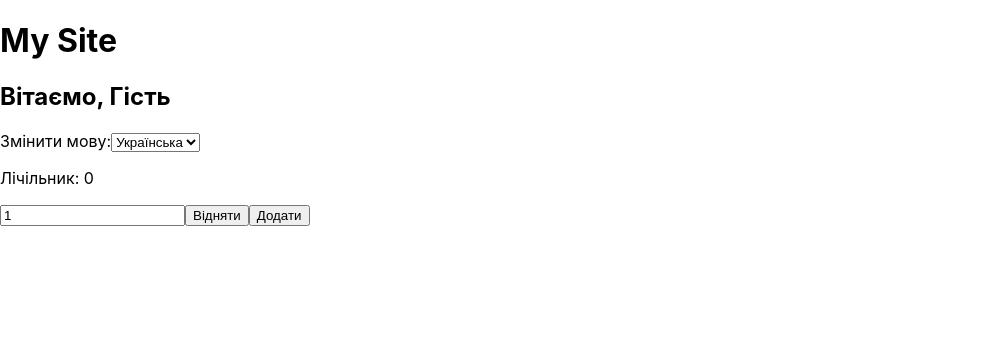
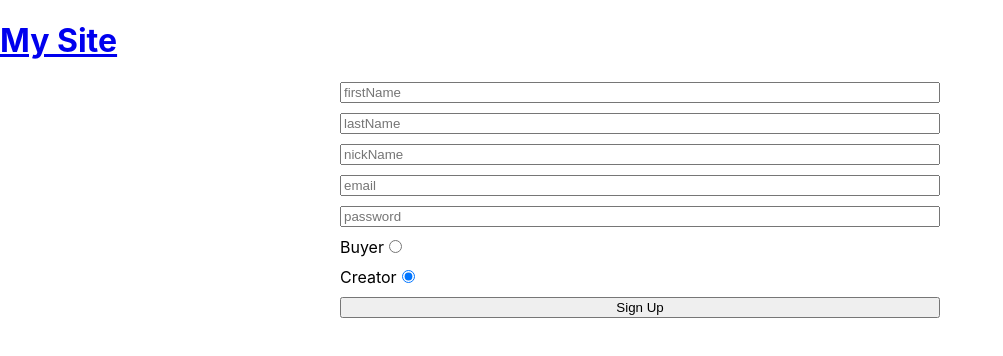
Before and after one commit to freshcourses-fe/redux-app, a React (Create React App) app: page /signup in a window 1280 px wide. Shown: the top 356 px of the page, without its empty margins (0-1003 px from the left). Built offline with nearby package versions, Linux system fonts and the light colour scheme.

Commit message:
Add SignUp Page

```diff
--- a/src/App.jsx
+++ b/src/App.jsx
@@ -1,13 +1,16 @@
 import React from 'react';
-import Counter from './components/Counter/Counter';
-import Header from './components/Header';
+import { BrowserRouter as Router, Switch, Route } from 'react-router-dom';
+import Home from './pages/Home';
+import SignUpPage from './pages/SignUpPage';
 
 const App = () => {
   return (
-    <>
-      <Header />
-      <Counter />
-    </>
+    <Router>
+      <Switch>
+        <Route exact path="/" component={Home} />
+        <Route exact path="/signup" component={SignUpPage} />
+      </Switch>
+    </Router>
   );
 };
 
--- /dev/null
+++ b/src/components/Header/Header.module.scss
@@ -0,0 +1,13 @@
+.header {
+  display: flex;
+  justify-content: space-between;
+  align-items: center;
+}
+
+.btnContainer {
+  margin-top: 10px;
+  > * {
+
+    margin-right: 10px;
+  }
+}
--- a/src/components/Header/index.jsx
+++ b/src/components/Header/index.jsx
@@ -3,11 +3,14 @@ import { connect } from 'react-redux';
 import CONSTANTS from '../../constants';
 import translations from './translations.json';
 import * as actionCreators from './../../actions';
+import { Link } from 'react-router-dom';
 
+import styles from './Header.module.scss';
 const Header = (props) => {
   const { user, lang, changeLang } = props;
 
-  const { greetingText, guestName, changeLangLabel } = translations[lang];
+  const { greetingText, guestName, changeLangLabel, signUp, signIn } =
+    translations[lang];
 
   const handleSelect = ({ target: { value } }) => changeLang(value);
 
@@ -17,19 +20,37 @@ const Header = (props) => {
     </option>
   ));
 
+  const controlButtons = (
+    <div className={styles.btnContainer}>
+      {user ? (
+        <button>Logout</button>
+      ) : (
+        <>
+          <Link to="/signup">{signUp}</Link>
+          <Link to="/signin">{signIn}</Link>
+        </>
+      )}
+    </div>
+  );
+
   return (
-    <header>
+    <header className={styles.header}>
+      <Link to="/">
         <h1>My Site</h1>
+      </Link>
       <h2>
-        {greetingText} {user ? `${user.FirstName} ${user.lastName}` : guestName}
+        {greetingText} {user ? `${user.firstName} ${user.lastName}` : guestName}
       </h2>
 
+      <div>
         <label>
           {changeLangLabel}:
           <select value={lang} onChange={handleSelect}>
             {options}
           </select>
         </label>
+        {controlButtons}
+      </div>
     </header>
   );
 };
--- a/src/components/Header/translations.json
+++ b/src/components/Header/translations.json
@@ -3,12 +3,18 @@
     "greetingText": "Hello,",
     "guestName": "Guest",
     "changeLangLabel": "Change Language",
-    "optionText": "English"
+    "optionText": "English",
+    "signUp": "Signup",
+    "logout": "Logout",
+    "signIn": "Sign in"
   },
   "ua_UA": {
     "greetingText": "Вітаємо,",
     "guestName": "Гість",
     "changeLangLabel": "Змінити мову",
-    "optionText": "Українська"
+    "optionText": "Українська",
+    "signUp": "Зарееструватися",
+    "logout": "Вийти",
+    "signIn": "Увійти"
   }
 }
--- /dev/null
+++ b/src/components/SignUpForm/SignUpForm.module.scss
@@ -0,0 +1,7 @@
+.form {
+  display: flex;
+  flex-direction: column;
+  gap: 10px;
+  max-width: 600px;
+  margin: 0 auto;
+}
--- /dev/null
+++ b/src/components/SignUpForm/index.jsx
@@ -0,0 +1,42 @@
+import React from 'react';
+import { Formik, Form, Field } from 'formik';
+
+import styles from './SignUpForm.module.scss';
+
+const initialValues = {
+  nickName: '',
+  firstName: '',
+  lastName: '',
+  password: '',
+  email: '',
+  userRole: 'creator',
+};
+
+const SignUpForm = (props) => {
+  const submitHandler = (values, utils) => {
+    // alert(JSON.stringify(values, null , 2))
+  };
+
+  return (
+    <Formik initialValues={initialValues} onSubmit={submitHandler}>
+      <Form className={styles.form}>
+        <Field name="firstName" placeholder="firstName" />
+        <Field name="lastName" placeholder="lastName" />
+        <Field name="nickName" placeholder="nickName" />
+        <Field name="email" placeholder="email" />
+        <Field name="password" placeholder="password" />
+        <label>
+          Buyer
+          <Field name="userRole" type="radio" value="buyer" />
+        </label>
+        <label>
+          Creator
+          <Field name="userRole" type="radio" value="creator" />
+        </label>
+        <button type="submit">Sign Up</button>
+      </Form>
+    </Formik>
+  );
+};
+
+export default SignUpForm;
--- /dev/null
+++ b/src/pages/Home.jsx
@@ -0,0 +1,13 @@
+import React from 'react';
+import Header from '../components/Header';
+
+const Home = (props) => {
+  return (
+    <>
+      <Header />
+      <main>Main page of site</main>
+    </>
+  );
+};
+
+export default Home;
--- /dev/null
+++ b/src/pages/SignUpPage.jsx
@@ -0,0 +1,16 @@
+import React from 'react';
+import { Link } from 'react-router-dom';
+import SignUpForm from '../components/SignUpForm';
+
+const SignUpPage = (props) => {
+  return (
+    <>
+      <header>
+        <Link to='/'><h1>My Site</h1></Link>
+      </header>
+      <SignUpForm />
+    </>
+  );
+};
+
+export default SignUpPage;
```
Lines whose indentation alone changed are shown as unchanged.
